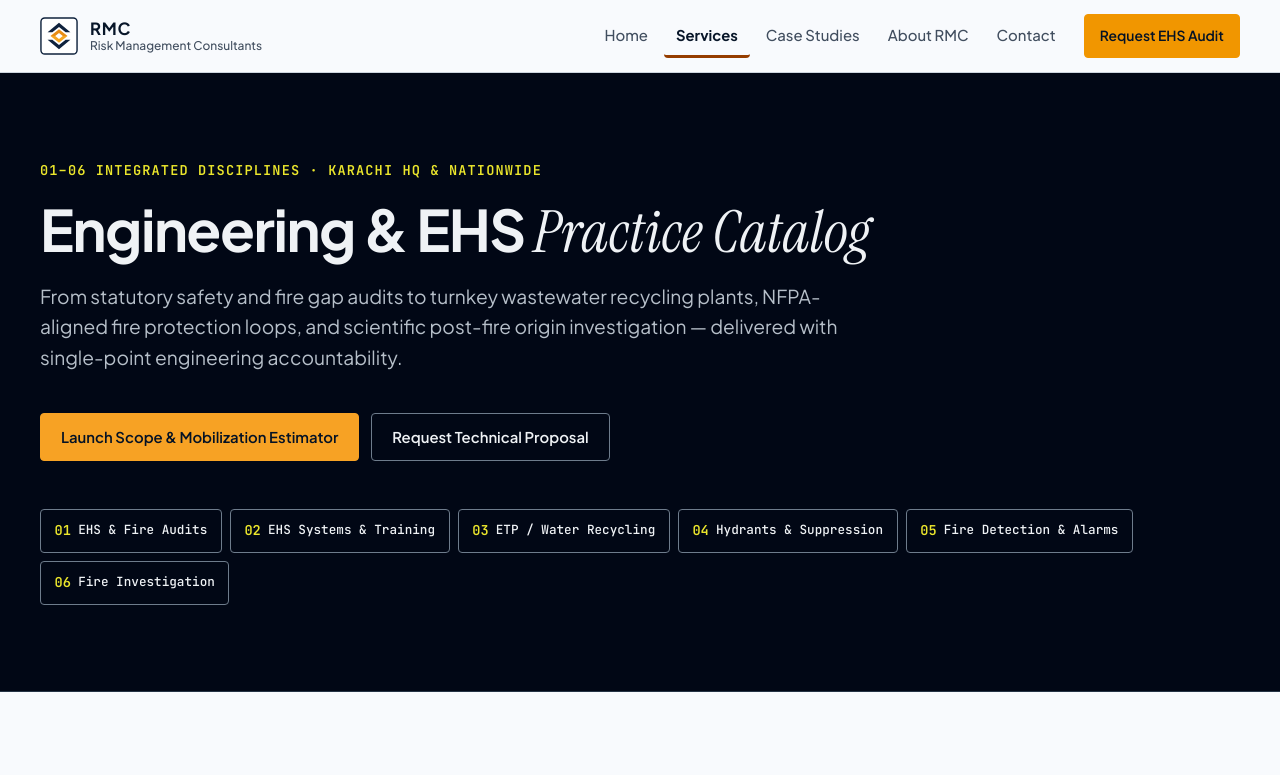
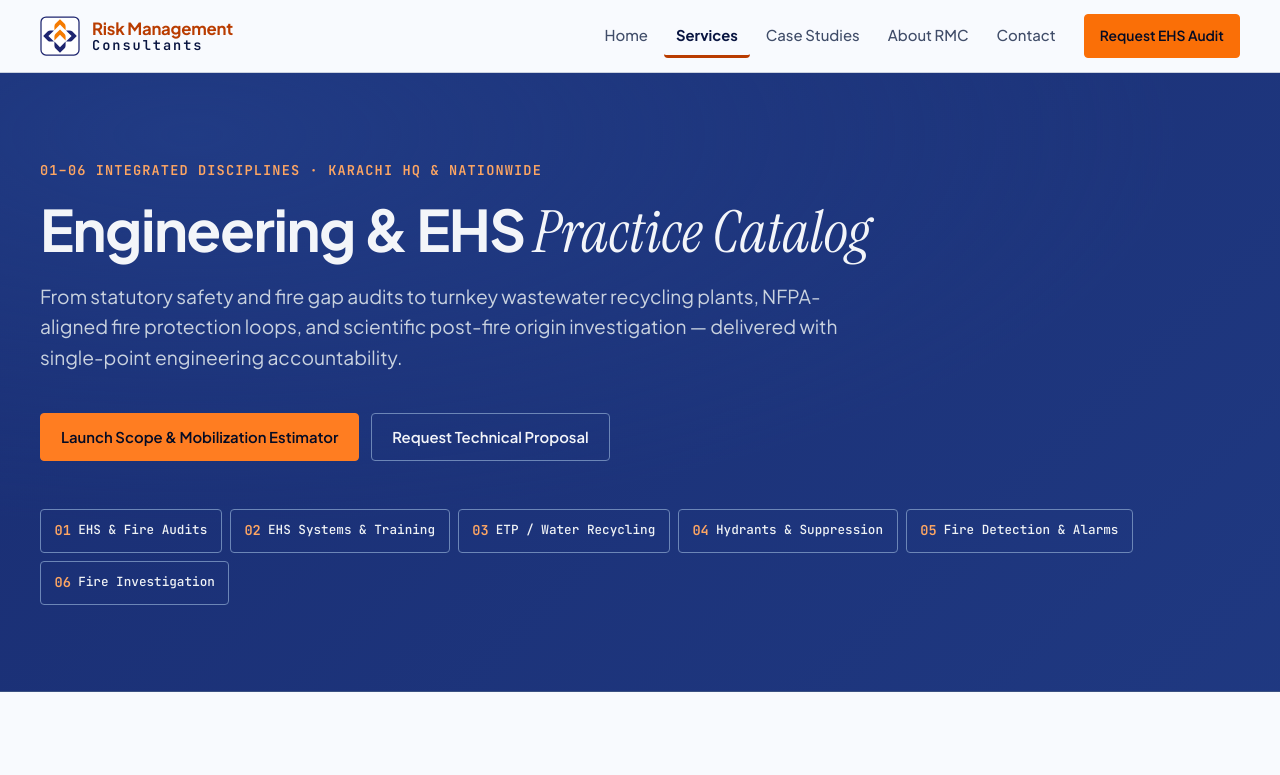
Before and after one commit to ai-sites-by-naveed/rmc-website, a plain HTML site: page services.html in a window 1280 px wide. Shown: the top 775 px of the page. Drawn offline with Linux system fonts and the light colour scheme.

Commit message:
Refresh brand palette with official RMC logo, lighter Royal Indigo-Blue & Vibrant Brand Orange

```diff
--- a/services.html
+++ b/services.html
@@ -21,16 +21,17 @@
   <header class="site-header" id="site-header">
     <div class="header-inner container">
       <a class="site-logo" href="index.html" aria-label="Risk Management Consultants (RMC) — Home">
-        <svg class="rmc-mark" width="38" height="38" viewBox="0 0 40 40" aria-hidden="true">
-          <rect x="1" y="1" width="38" height="38" rx="4" fill="#FFFFFF" stroke="#0F223D" stroke-width="1.5"/>
-          <polygon points="20,6 32,16 27,16 20,10.5 13,16 8,16" fill="#0F223D"/>
-          <polygon points="20,13 29,20 24,20 20,16.8 16,20 11,20" fill="#E88D14"/>
-          <polygon points="20,34 32,24 27,24 20,29.5 13,24 8,24" fill="#0F223D"/>
-          <polygon points="20,27 29,20 24,20 20,23.2 16,20 11,20" fill="#F5A623"/>
+        <svg class="rmc-mark" width="40" height="40" viewBox="0 0 40 40" aria-hidden="true">
+          <rect x="1" y="1" width="38" height="38" rx="5" fill="#FFFFFF" stroke="#1E256F" stroke-width="1.25"/>
+          <path d="M20 3.2 L24.4 7.6 Q25.6 8.8 25.6 10.6 L25.6 14.2 L20 8.6 L14.4 14.2 L14.4 10.6 Q14.4 8.8 15.6 7.6 Z" fill="#F57B00"/>
+          <path d="M20 13.4 L24.4 17.8 Q25.6 19.0 25.6 20.8 L25.6 24.4 L20 18.8 L14.4 24.4 L14.4 20.8 Q14.4 19.0 15.6 17.8 Z" fill="#F57B00"/>
+          <path d="M3.2 20 L7.6 15.6 Q8.8 14.4 10.6 14.4 L14.0 14.4 L8.4 20 L14.0 25.6 L10.6 25.6 Q8.8 25.6 7.6 24.4 Z" fill="#1E256F"/>
+          <path d="M36.8 20 L32.4 15.6 Q31.2 14.4 29.4 14.4 L26.0 14.4 L31.6 20 L26.0 25.6 L29.4 25.6 Q31.2 25.6 32.4 24.4 Z" fill="#1E256F"/>
+          <path d="M20 36.8 L24.4 32.4 Q25.6 31.2 25.6 29.4 L25.6 25.6 L20 31.2 L14.4 25.6 L14.4 29.4 Q14.4 31.2 15.6 32.4 Z" fill="#1E256F"/>
         </svg>
         <span class="site-logo-text">
-          <strong class="site-logo-abbr">RMC</strong>
-          <span class="site-logo-sub">Risk Management Consultants</span>
+          <strong class="site-logo-abbr">Risk Management</strong>
+          <span class="site-logo-sub">Consultants</span>
         </span>
       </a>
 
--- a/styles/layout.css
+++ b/styles/layout.css
@@ -31,15 +31,26 @@
   .band--navy {
     color-scheme: dark;
     background-color: var(--rmc-navy-950);
-    color: oklch(0.96 0.005 250);
+    background-image:
+      radial-gradient(
+        110% 90% at 15% 10%,
+        color-mix(in oklab, var(--rmc-navy-800) 65%, transparent) 0%,
+        transparent 70%
+      ),
+      linear-gradient(
+        135deg,
+        var(--rmc-navy-950) 0%,
+        color-mix(in oklab, var(--rmc-navy-800) 55%, var(--rmc-navy-950)) 100%
+      );
+    color: var(--ink-on-navy);
     accent-color: var(--rmc-amber-500);
     border-block-end: 1px solid var(--border-hairline-dark);
 
-    --surface-page: var(--rmc-navy-950-dark);
+    --surface-page: var(--rmc-navy-950);
     --surface-card: var(--rmc-navy-800);
-    --surface-tinted: var(--rmc-navy-800-dark);
-    --ink-primary: oklch(0.96 0.005 250);
-    --ink-secondary: var(--ink-secondary-dark);
+    --surface-tinted: color-mix(in oklab, var(--rmc-navy-950) 78%, black);
+    --ink-primary: var(--ink-on-navy);
+    --ink-secondary: var(--ink-on-navy-muted);
     --ink-on-teal: var(--ink-on-teal-dark);
     --border-hairline: var(--border-hairline-dark);
     --border-strong: var(--border-strong-dark);
@@ -50,12 +61,12 @@
     --status-danger: var(--status-danger-dark);
     --focus-ring: var(--rmc-hivis-400);
 
-    --brand-navy-tint: color-mix(in oklab, var(--rmc-navy-800-dark) 55%, var(--rmc-navy-950-dark));
-    --amber-tint: color-mix(in oklab, var(--rmc-amber-500-dark) 16%, var(--rmc-navy-800-dark));
-    --teal-tint: color-mix(in oklab, var(--rmc-teal-600-dark) 16%, var(--rmc-navy-800-dark));
-    --status-success-bg: color-mix(in oklab, var(--status-success-dark) 18%, var(--rmc-navy-800-dark));
-    --status-warn-bg: color-mix(in oklab, var(--status-warn-dark) 18%, var(--rmc-navy-800-dark));
-    --status-danger-bg: color-mix(in oklab, var(--status-danger-dark) 18%, var(--rmc-navy-800-dark));
+    --brand-navy-tint: color-mix(in oklab, var(--rmc-navy-800) 60%, var(--rmc-navy-950));
+    --amber-tint: color-mix(in oklab, var(--rmc-amber-500-dark) 18%, var(--rmc-navy-800));
+    --teal-tint: color-mix(in oklab, var(--rmc-teal-600-dark) 18%, var(--rmc-navy-800));
+    --status-success-bg: color-mix(in oklab, var(--status-success-dark) 18%, var(--rmc-navy-800));
+    --status-warn-bg: color-mix(in oklab, var(--status-warn-dark) 18%, var(--rmc-navy-800));
+    --status-danger-bg: color-mix(in oklab, var(--status-danger-dark) 18%, var(--rmc-navy-800));
   }
 
   .band--navy .lead {
@@ -135,26 +146,30 @@
 
   .rmc-mark {
     flex-shrink: 0;
-    inline-size: 2.375rem;
-    block-size: 2.375rem;
+    inline-size: 2.5rem;
+    block-size: 2.5rem;
   }
 
   .site-logo-text {
     display: grid;
-    line-height: 1.15;
+    line-height: 1.12;
   }
 
   .site-logo-abbr {
+    font-family: var(--font-sans);
     font-size: 1.0625rem;
     font-weight: 700;
-    letter-spacing: 0.04em;
-    color: var(--ink-primary);
+    letter-spacing: -0.015em;
+    color: var(--rmc-amber-ink);
+    white-space: nowrap;
   }
 
   .site-logo-sub {
-    font-size: 0.75rem;
-    font-weight: 500;
-    color: var(--ink-secondary);
+    font-family: var(--font-mono);
+    font-size: 0.875rem;
+    font-weight: 600;
+    letter-spacing: 0.14em;
+    color: var(--ink-primary);
     white-space: nowrap;
   }
 
@@ -506,7 +521,7 @@
   .footer-tagline {
     font-family: var(--font-serif);
     font-size: 1.25rem;
-    color: var(--rmc-amber-500);
+    color: var(--rmc-hivis-400);
     margin-block-end: var(--space-s);
   }
 
@@ -556,7 +571,7 @@
     font-family: var(--font-mono);
     font-variant-numeric: tabular-nums;
     font-weight: 600;
-    color: var(--rmc-amber-500);
+    color: var(--rmc-hivis-400);
   }
 
   .footer-address {
--- a/styles/tokens.css
+++ b/styles/tokens.css
@@ -3,51 +3,52 @@
     color-scheme: light dark;
 
     /* Tier 1: Brand & Surface Raw Light/Dark Primitives (oklch) */
-    --rmc-navy-950-light: oklch(0.18 0.045 256);
-    --rmc-navy-950-dark: oklch(0.13 0.035 256);
-    --rmc-navy-800-light: oklch(0.27 0.062 254);
-    --rmc-navy-800-dark: oklch(0.22 0.052 254);
+    --rmc-navy-950-light: oklch(0.33 0.122 267);
+    --rmc-navy-950-dark: oklch(0.25 0.102 267);
+    --rmc-navy-800-light: oklch(0.40 0.130 265);
+    --rmc-navy-800-dark: oklch(0.31 0.112 266);
 
-    --rmc-amber-500-light: oklch(0.75 0.165 68);
-    --rmc-amber-500-dark: oklch(0.78 0.160 70);
-    --rmc-amber-ink-light: oklch(0.47 0.145 55);
-    --rmc-amber-ink-dark: oklch(0.82 0.150 72);
+    /* Official RMC Vibrant Brand Orange (replacing yellowish amber) */
+    --rmc-amber-500-light: oklch(0.70 0.192 47);
+    --rmc-amber-500-dark: oklch(0.73 0.185 49);
+    --rmc-amber-ink-light: oklch(0.53 0.175 44);
+    --rmc-amber-ink-dark: oklch(0.80 0.155 52);
 
-    /* Hi-Vis signal strictly reserved for --rmc-navy-950 / --rmc-navy-800 surfaces (>11:1) */
-    --rmc-hivis-400: oklch(0.90 0.185 108);
+    /* Warm luminous Brand Orange accent for Royal Blue (--rmc-navy-950 / --rmc-navy-800) surfaces */
+    --rmc-hivis-400: oklch(0.82 0.150 52);
 
     --rmc-teal-600-light: oklch(0.46 0.115 170);
     --rmc-teal-600-dark: oklch(0.74 0.125 170);
 
-    --surface-page-light: oklch(0.985 0.004 250);
-    --surface-page-dark: oklch(0.155 0.028 256);
+    --surface-page-light: oklch(0.985 0.005 264);
+    --surface-page-dark: oklch(0.17 0.045 267);
     --surface-card-light: oklch(1.0 0 0);
-    --surface-card-dark: oklch(0.205 0.035 256);
-    --surface-tinted-light: oklch(0.955 0.010 250);
-    --surface-tinted-dark: oklch(0.180 0.032 256);
+    --surface-card-dark: oklch(0.22 0.055 267);
+    --surface-tinted-light: oklch(0.955 0.012 264);
+    --surface-tinted-dark: oklch(0.195 0.050 267);
 
-    --ink-primary-light: oklch(0.20 0.042 256);
-    --ink-primary-dark: oklch(0.955 0.006 250);
-    --ink-secondary-light: oklch(0.42 0.032 254);
-    --ink-secondary-dark: oklch(0.79 0.018 252);
+    --ink-primary-light: oklch(0.22 0.085 267);
+    --ink-primary-dark: oklch(0.96 0.006 260);
+    --ink-secondary-light: oklch(0.42 0.050 265);
+    --ink-secondary-dark: oklch(0.82 0.022 262);
 
-    --border-hairline-light: oklch(0.87 0.015 252);
-    --border-hairline-dark: oklch(0.32 0.035 254);
-    --border-strong-light: oklch(0.56 0.035 254);
-    --border-strong-dark: oklch(0.58 0.030 252);
+    --border-hairline-light: oklch(0.86 0.020 264);
+    --border-hairline-dark: oklch(0.44 0.085 265);
+    --border-strong-light: oklch(0.55 0.050 265);
+    --border-strong-dark: oklch(0.62 0.080 262);
 
     --status-success-light: oklch(0.46 0.125 162);
     --status-success-dark: oklch(0.74 0.135 162);
-    --status-warn-light: oklch(0.52 0.155 60);
-    --status-warn-dark: oklch(0.80 0.155 72);
+    --status-warn-light: oklch(0.52 0.175 45);
+    --status-warn-dark: oklch(0.80 0.155 50);
     --status-danger-light: oklch(0.50 0.195 27);
     --status-danger-dark: oklch(0.72 0.180 25);
 
-    --ink-on-amber: oklch(0.18 0.045 256);
-    --ink-on-navy: oklch(0.96 0.005 250);
-    --ink-on-navy-muted: oklch(0.80 0.018 252);
+    --ink-on-amber: oklch(0.16 0.055 267);
+    --ink-on-navy: oklch(0.97 0.005 260);
+    --ink-on-navy-muted: oklch(0.86 0.020 260);
     --ink-on-teal-light: oklch(0.99 0 0);
-    --ink-on-teal-dark: oklch(0.14 0.03 256);
+    --ink-on-teal-dark: oklch(0.15 0.04 267);
 
     /* Tier 2: Semantic Color Tokens (Baseline Widely available light default) */
     --rmc-navy-950: var(--rmc-navy-950-light);
@@ -77,11 +78,11 @@
     --brand-navy-tint: color-mix(in oklab, var(--rmc-navy-800) 9%, var(--surface-page));
     --brand-navy-hover: color-mix(in oklab, var(--rmc-navy-800) 84%, black);
     --amber-fill-hover: color-mix(in oklab, var(--rmc-amber-500) 86%, var(--rmc-navy-950));
-    --amber-tint: color-mix(in oklab, var(--rmc-amber-500) 14%, var(--surface-card));
+    --amber-tint: color-mix(in oklab, var(--rmc-amber-500) 12%, var(--surface-card));
     --teal-tint: color-mix(in oklab, var(--rmc-teal-600) 12%, var(--surface-card));
     --teal-hover: color-mix(in oklab, var(--rmc-teal-600) 86%, black);
     --status-success-bg: color-mix(in oklab, var(--status-success) 13%, var(--surface-card));
-    --status-warn-bg: color-mix(in oklab, var(--status-warn) 14%, var(--surface-card));
+    --status-warn-bg: color-mix(in oklab, var(--status-warn) 13%, var(--surface-card));
     --status-danger-bg: color-mix(in oklab, var(--status-danger) 12%, var(--surface-card));
     --backdrop-scrim: color-mix(in oklab, var(--rmc-navy-950) 68%, transparent);
 
@@ -138,7 +139,7 @@
     scrollbar-color: var(--scrollbar-thumb) var(--scrollbar-track);
   }
 
-  /* Fallback for browsers without light-dark() */
+  /* Page-level Dark Mode (keeps .band--navy lighter on light pages and deeper on dark pages) */
   @media (prefers-color-scheme: dark) {
     :root {
       --rmc-navy-950: var(--rmc-navy-950-dark);
@@ -167,8 +168,6 @@
   /* Progressive enhancement: reactive light-dark() tokens (never registered with @property) */
   @supports (color: light-dark(white, black)) {
     :root {
-      --rmc-navy-950: light-dark(var(--rmc-navy-950-light), var(--rmc-navy-950-dark));
-      --rmc-navy-800: light-dark(var(--rmc-navy-800-light), var(--rmc-navy-800-dark));
       --rmc-amber-500: light-dark(var(--rmc-amber-500-light), var(--rmc-amber-500-dark));
       --rmc-amber-ink: light-dark(var(--rmc-amber-ink-light), var(--rmc-amber-ink-dark));
       --rmc-teal-600: light-dark(var(--rmc-teal-600-light), var(--rmc-teal-600-dark));
```
Also changed, not shown: about.html (+9 -8 lines), case-studies.html (+9 -8 lines), contact.html (+9 -8 lines), index.html (+10 -9 lines), styles/components.css (+9 -9 lines), assets/favicon.svg, assets/logo.svg, assets/official-logo.png (added).
